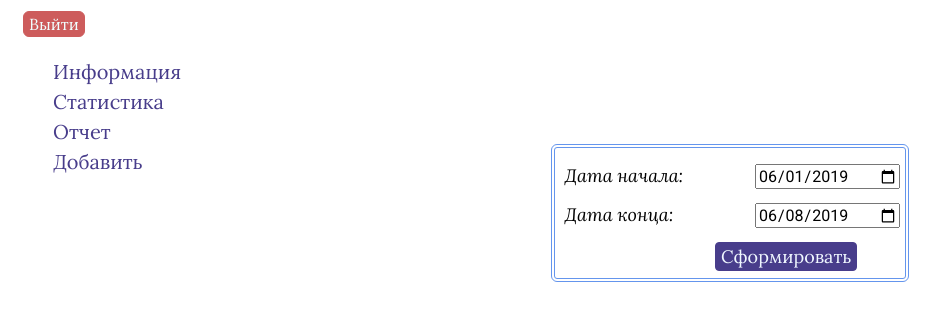
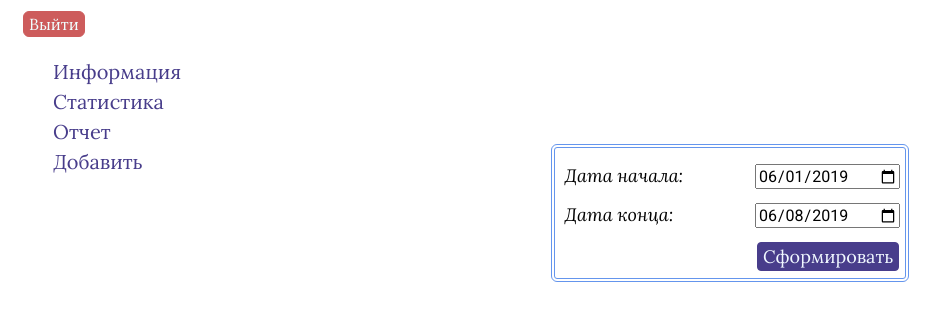
Before and after one commit to bTFFH/skittle-club, a PHP site: page /reports/playgrounds_usage.php in a window 1280 px wide. Shown: the top 321 px of the page, without its empty margins (0-949 px from the left). Run offline with PHP 8.4, Linux system fonts and the light colour scheme; the visitor is signed in with stand-in values (Sample User, id 1).

Commit message:
Minor css fixes

```diff
--- a/actions/competition.php
+++ b/actions/competition.php
@@ -36,7 +36,7 @@
             }
         }
     } elseif ($_SERVER['REQUEST_METHOD'] == 'POST' && isset($_POST['competition'])) {
-        echo "<div class=\"add-form\"><br /><br />";
+        echo "<div class=\"add-form\"  style='flex-basis: auto; min-width: 450px; max-width: 900px'><br /><br />";
         $players = '';
         $query = "SELECT team1_id, team2_id FROM competitions WHERE id = $_POST[competition]";
         $stmt->prepare($query);
@@ -86,7 +86,7 @@
             <?php
         }
     } else {
-        echo "<div class=\"competition-form\"><br /><br />";
+            echo "<div class=\"competition-form\"><br /><br />";
         $teamsArray = [];
         $query = 'SELECT id, team_name FROM teams';
         $stmt->prepare($query);
--- a/actions/player.php
+++ b/actions/player.php
@@ -26,7 +26,7 @@
         if ($_SERVER['REQUEST_METHOD'] == 'POST' && !isset($_POST['edit'])) {
             if ($_SESSION['update'] !== "Not updated")
                 $query = $_POST['team'] == 0 ?
-                    "UPDATE `players` SET `name` = ?, `surname` = ?, `phone` = ?, `street` = ?, `house` = ? WHERE id = $_SESSION[update]" :
+                    "UPDATE `players` SET `name` = ?, `surname` = ?, `phone` = ?, `street` = ?, `house` = ?, `team_id` = NULL WHERE id = $_SESSION[update]" :
                     "UPDATE `players` SET `name` = ?, `surname` = ?, `phone` = ?, `street` = ?, `house` = ?, `team_id` = ? WHERE id = $_SESSION[update]";
             else
                 $query = $_POST['team'] == 0 ?
@@ -142,8 +142,9 @@
                                     value="<?php echo $house; ?>" required/></label></p>
                 <p><label>Команда<select name="team">
                             <option selected value="<?php echo $team_id; ?>"><?php echo $team_name; ?></option>
+                            <option value="0">Не в команде</option>
                             <?php echo $teams; ?></select></label></p>
-                <div class="submit-btn" style="margin-left: 295px"><input type="submit"
+                <div class="submit-btn" style="padding-left: 230px"><input type="submit"
                 value="<?php if (!isset($_POST['edit'])) echo 'Добавить'; else echo 'Обновить'; ?>"/></div>
             </form>
             <?php
--- a/actions/team.php
+++ b/actions/team.php
@@ -157,7 +157,7 @@
                                     <option selected value="<?php echo $cap_id; ?>"><?php echo "$cap_name [$cap_id]"; ?></option>
                                     <?php echo $players; ?></select></label></p>
                         <div class="submit-btn"><input
-                                    type="submit" style="margin-left: 30px"
+                                    type="submit" style="padding-left: 15px"
                                     value="<?php if (!isset($_POST['edit'])) echo 'Добавить'; else echo 'Обновить'; ?>" /></div>
                     </form>
                     <?php
--- a/reports/playgrounds_usage.php
+++ b/reports/playgrounds_usage.php
@@ -32,7 +32,7 @@
                 <p><label class="date-label">Дата конца:<input
                                 class="date-input" type="date" name="endDate"
                                 value="<?php echo date("Y-m-d", time() + 60 * 60 * 24 * 7); ?>" /></label></p>
-                <div class="submit-btn"><input type="submit" value="Сформировать"/></div>
+                <div class="submit-btn" style="padding-left: 202px"><input type="submit" value="Сформировать"/></div>
             </form>
         </div>
         <?php
--- a/reports/teams_participation.php
+++ b/reports/teams_participation.php
@@ -32,7 +32,7 @@
                 <p><label class="date-label">Дата конца:<input
                                 class="date-input" type="date" name="endDate"
                                 value="<?php echo date("Y-m-d", time() + 60 * 60 * 24 * 7); ?>" /></label></p>
-                <div class="submit-btn"><input type="submit" value="Сформировать"/></div>
+                <div class="submit-btn" style="padding-left: 202px"><input type="submit" value="Сформировать"/></div>
             </form>
         </div>
         <?php
--- a/styles/buttons.css
+++ b/styles/buttons.css
@@ -2,7 +2,7 @@
 
 .submit-btn {
     position: relative;
-    margin: 8px 5px 7px 160px;
+    padding: 0 5px 7px 180px;
 }
 
 .submit-btn input {
@@ -28,7 +28,7 @@
 }
 
 .submit-btn-rev {
-    margin: 10px 15% 10px 80%;
+    padding: 10px 15% 10px 80%;
 }
 
 .submit-btn-rev input {
```
Also changed, not shown: images/delete.svg (added).
